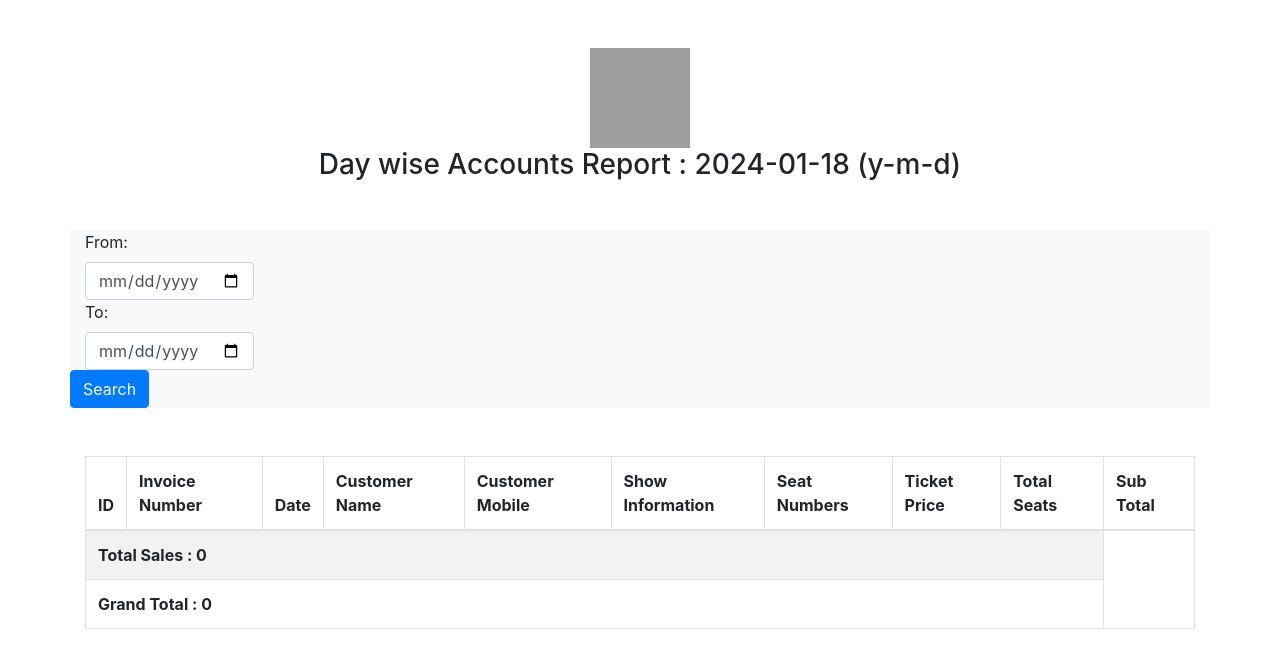
After one commit to arifgrv/OMT, a CodeIgniter app: the page made by application/views/accounts.php in a window 1280 px wide. The commit adds this page. Shown: the top 668 px of the page. Run offline with CodeIgniter, Linux system fonts and the light colour scheme; data that the repository does not hold is empty; some libraries are stand-ins or nearby versions; grey boxes are pictures that could not be loaded.

Commit message:
accounts report
accounts report

```diff
--- a/application/config/routes.php
+++ b/application/config/routes.php
@@ -6,6 +6,8 @@ $route['default_controller'] = 'welcome';
 $route['404_override'] = '';
 $route['translate_uri_dashes'] = FALSE;
 
+
+$route['accounts'] = 'Welcome/Accounts';
 
 $route['home'] = 'Welcome/index';
 $route['newUser'] = 'Welcome/newUser';
--- /dev/null
+++ b/application/views/accounts.php
@@ -0,0 +1,97 @@
+<!DOCTYPE html>
+<html lang="en">
+
+<head>
+    <meta charset="UTF-8">
+    <meta name="viewport" content="width=device-width, initial-scale=1.0">
+    <link rel="stylesheet" href="https://cdn.datatables.net/1.11.5/css/dataTables.bootstrap4.min.css">
+    <link rel="stylesheet" href="https://stackpath.bootstrapcdn.com/bootstrap/4.5.2/css/bootstrap.min.css">
+    <title>Day wise Accounts Report</title>
+</head>
+
+<body>
+
+    <?php  date_default_timezone_set('Asia/Dhaka');
+
+        // Get the current date in the format 'Y-m-d'
+        $current_date = date('Y-m-d');
+     ?>
+    <div class="container mt-5">
+        <div style=" text-align: center;">
+            <img src="<?php echo base_url('grv-transprent-logo.png'); ?>" width="100" height="100">
+            <h3>Day wise Accounts Report : <?php echo $current_date; ?> (y-m-d)</h3>
+        </div>
+        <div class="row mt-5 mb-5 bg-light">
+
+            <form action="<?php echo base_url("index.php/accounts") ;?>" method="POST">
+                <div class="col">
+                    <label for="Date_From">From:</label>
+                    <input class="form-control" type="date" name="Date_From">
+                </div>
+                <div class="col">
+                    <label  for="Date_TO">To:</label>
+                    <input class="form-control" type="date" name="Date_TO">
+                </div>
+                <button type="submit" class="btn btn-primary">Search</button>
+            </form>
+        </div>
+        <table id="salesTable" class="table table-striped table-bordered">
+            <thead>
+                <tr>
+                    <th>ID</th>
+                    <th>Invoice Number</th>
+                    <th>Date</th>
+                    <th>Customer Name</th>
+                    <th>Customer Mobile</th>
+                    <th>Show Information</th>
+                    <th>Seat Numbers</th>
+                    <th>Ticket Price</th>
+                    <th>Total Seats</th>
+                    <th>Sub Total</th>
+
+                </tr>
+            </thead>
+            <tbody>
+
+            <?php $TT=0;$ticket=0; ?>
+            <?php foreach ($result as $key => $row) {?>
+                <tr>
+                    <td><?php echo ($key+1) ?></td>
+                    <td><?php echo $row['invoice_number']; ?></td>
+                    <td><?php echo $row['reserve_date']; ?></td>
+                    <td><?php echo $row['customer_name']; ?></td>
+                    <td><?php echo $row['customer_mobile']; ?></td>
+                    <td><?php echo $row['Show_Information']; ?></td>
+                    <td><?php echo $row['seat_number']; ?></td>
+                    <td><?php echo $row['Ticket_Price']; ?></td>
+                    <td><?php echo $row['Total_Seats']; ?></td>
+                    <td><?php echo $row['Sub_Total']; ?></td>
+                </tr>
+              <?php
+              $TT=($TT+$row['Sub_Total']);
+              $ticket=$ticket+$row['Total_Seats'];
+
+            }; ?>
+
+                <!-- Sales data will be dynamically loaded here -->
+                <tr>
+                    <td colspan="9"> <b>Total Sales : <?php echo $ticket ;?></b></td>
+                </tr>
+                <tr>
+                    <td colspan="9"> <b>Grand Total : <?php echo $TT ;?></b></td>
+                </tr>
+            </tbody>
+
+        </table>
+    </div>
+
+    <script src="https://code.jquery.com/jquery-3.5.1.slim.min.js"></script>
+    <script src="https://cdn.datatables.net/1.11.5/js/jquery.dataTables.min.js"></script>
+    <script src="https://cdn.datatables.net/1.11.5/js/dataTables.bootstrap4.min.js"></script>
+    <script src="https://stackpath.bootstrapcdn.com/bootstrap/4.5.2/js/bootstrap.min.js"></script>
+
+
+
+</body>
+
+</html>
--- a/application/views/admin_dashboard.php
+++ b/application/views/admin_dashboard.php
@@ -53,7 +53,7 @@
                     <li class="list-group-item"><a href="#">Home</a></li>
                     <li class="list-group-item"><a href="<?php echo base_url('index.php/BookTicket'); ?>" target="_blank">Book Sit</a></li>
                     <li class="list-group-item"><a href="<?php echo base_url('index.php/reprint/211'); ?>"  target="_blank">Reprint</a></li>
-                    <li class="list-group-item"><a href="#">Accounts</a></li>
+                    <li class="list-group-item"><a href="<?php echo base_url('index.php/accounts'); ?>">Accounts</a></li>
                     <li class="list-group-item"><a href="#">Change Password</a></li>
                     <li class="list-group-item"><a href="<?php echo base_url('index.php/logout'); ?>">Logout</a></li>
                 </ul>
```
Also changed, not shown: 19012024_0400PM_ezyro_35778514_cineplex.sql (renamed from ezyro_35778514_cineplex (1).sql, +92 -7 lines), application/controllers/Welcome.php (+14 -0 lines), application/models/Login_model.php (+11 -0 lines).
